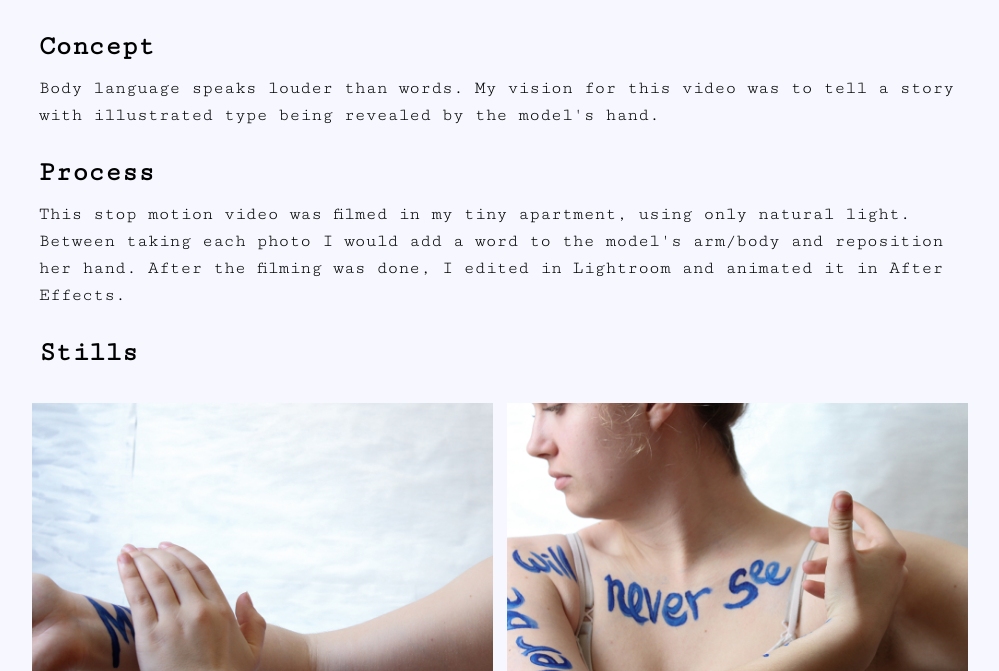
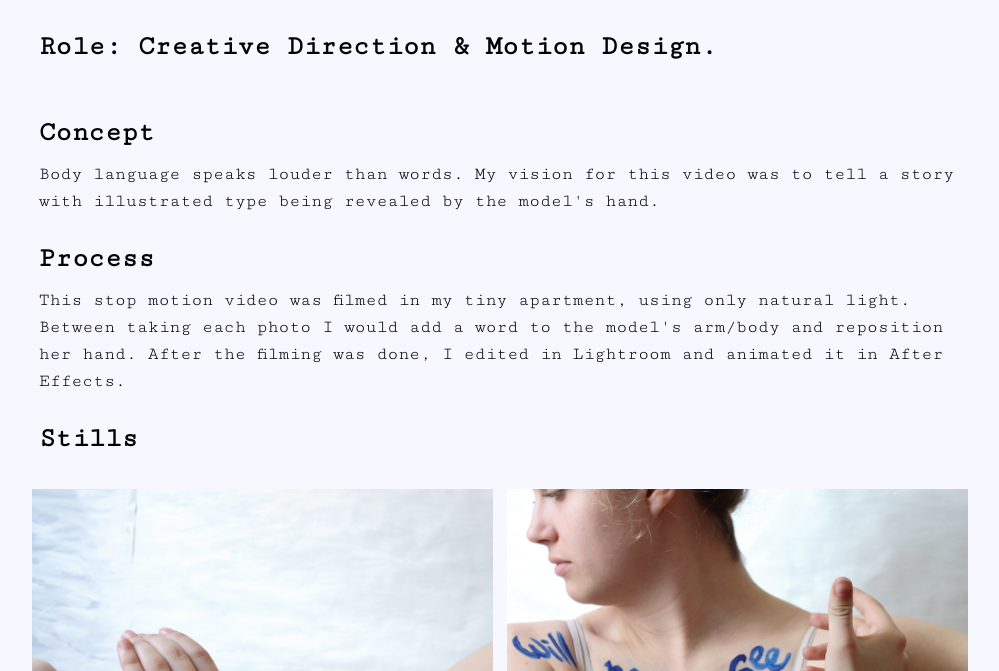
Before and after one commit to heathermcd12/portfolio, a Jekyll site: the page built from work/genesis-motion.html, in a window 1280 px wide and 900 px high, scrolled down 596 px, cut to the strip 229-900 px from the top of the window. Shown: the whole strip, without its empty margins (140-1139 px from the left). Built offline with Jekyll 4.4.1, drawn with Linux system fonts in a browser that asks for light colours.

Commit message:
roles - for motion only

```diff
--- a/work/begin-again.html
+++ b/work/begin-again.html
@@ -18,7 +18,7 @@ layout: default
     <div class="grid portfolio pad-top">
         <div class="about gutter unit unit-xs-1 unit-s-1 unit-m-1 unit-l-1">
 
-            <h3 class="push-1">Role: Creative Direction &amp Motion Design.</h3>
+            <h3 class="push-1">Role: Creative Direction, Illustration &amp Motion Design.</h3>
 
             <h7 class="pad-top">Begin Again is an experimental motion piece that I did in honour of all that is spooky. I used the 3-D camera in After-Effects to create the zooming in and out in this video, to add drama and depth to the story.</h7>
 
--- a/work/genesis-motion.html
+++ b/work/genesis-motion.html
@@ -18,8 +18,9 @@ layout: default
 
      <div class="grid portfolio pad-top">
         <div class="about gutter unit unit-xs-1 unit-s-1 unit-m-1 unit-l-1">
+            <h3 class="push-1">Role: Creative Direction &amp Motion Design.</h3>
 
-            <h3 class="push-1-2">Concept</h3>
+            <h3 class="pad-top push-1-2">Concept</h3>
             <p>Body language speaks louder than words. My vision for this video was to tell a story with illustrated type being revealed by the model's hand.</p>
 
             <h3 class="push-1-2">Process</h3>
```
